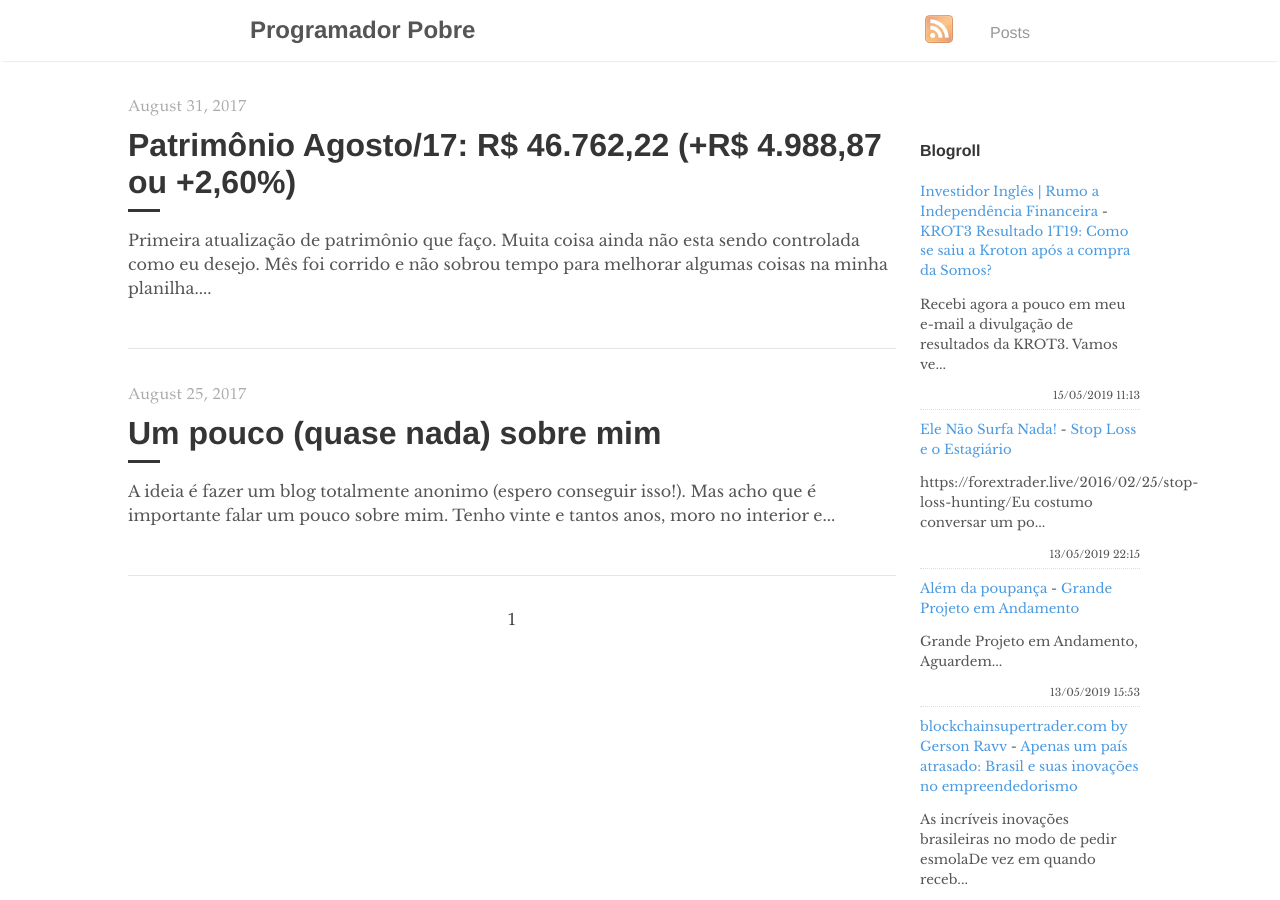
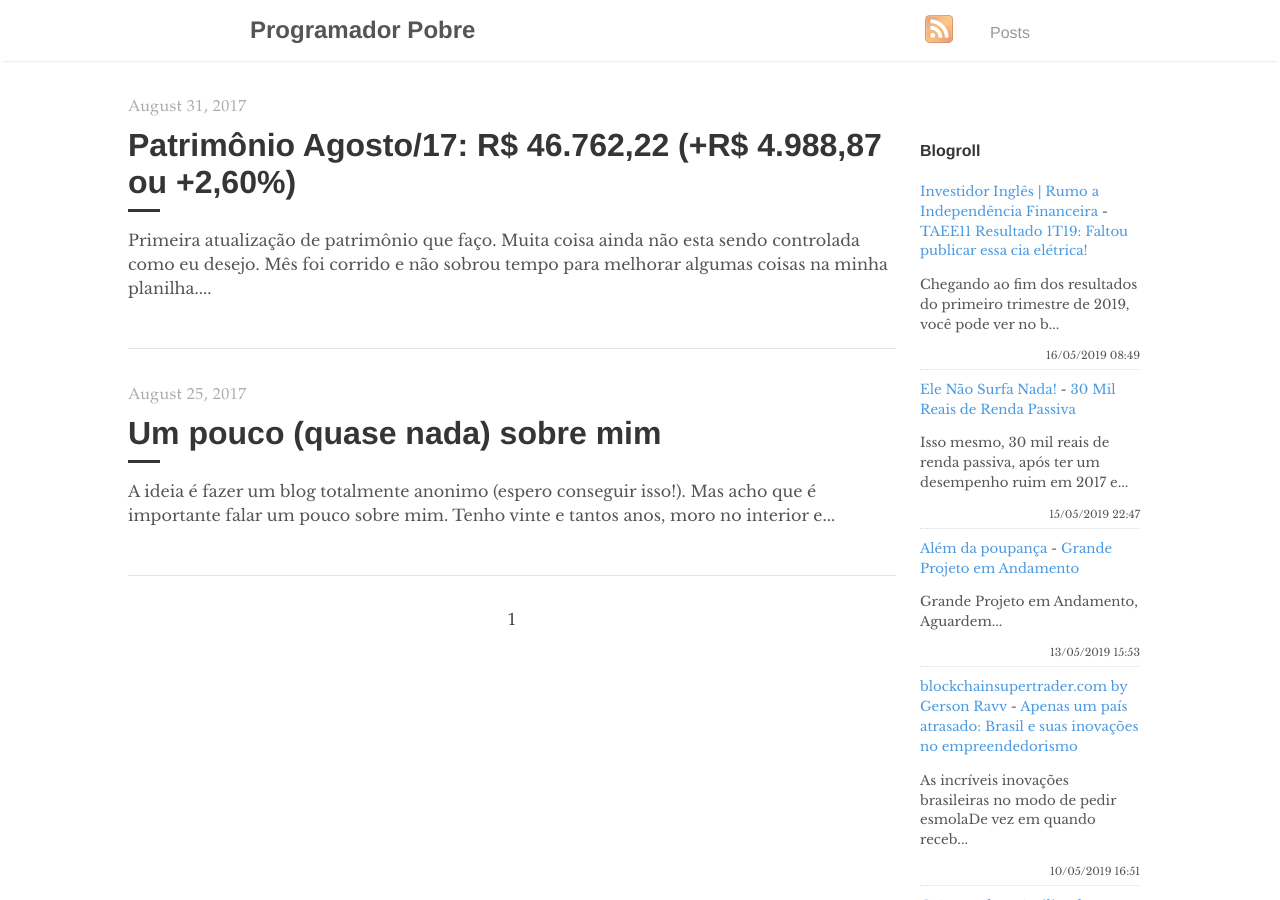
Before and after one commit to programadorpobre/programadorpobre.github.io, a Jekyll site: the page built from index.html, in a window 1280 px wide and 900 px high. Built offline with Jekyll 4.4.1, drawn with Linux system fonts in a browser that asks for light colours; the list of posts is cut into pages by our own code; comment, search, counter and statistics services are not loaded.

Commit message:
[ci skip] travis #649

```diff
--- a/_includes/feed-entries.html
+++ b/_includes/feed-entries.html
@@ -1,12 +1,12 @@
 <div class="feed-entry">
-    <a class="feed-entry-site-name" href="https://www.investidoringles.com/">Investidor Inglês | Rumo a Independência Financeira</a> - <a class="feed-entry-title" href="https://www.investidoringles.com/2019/05/krot3-resultado-1t19.html">KROT3 Resultado 1T19: Como se saiu a Kroton após a compra da Somos?</a>
-    <p class="feed-entry-summary">Recebi agora a pouco em meu e-mail a divulgação de resultados da KROT3. Vamos ve...</p>
-    <time datetime="2019-05-15T11:13:00.001-03:00">15/05/2019 11:13</time>
+    <a class="feed-entry-site-name" href="https://www.investidoringles.com/">Investidor Inglês | Rumo a Independência Financeira</a> - <a class="feed-entry-title" href="https://www.investidoringles.com/2019/05/taee11-resultado-1t19.html">TAEE11 Resultado 1T19: Faltou publicar essa cia elétrica!</a>
+    <p class="feed-entry-summary">Chegando ao fim dos resultados do primeiro trimestre de 2019, você pode ver no b...</p>
+    <time datetime="2019-05-16T08:49:00.001-03:00">16/05/2019 08:49</time>
 </div>
 <div class="feed-entry">
-    <a class="feed-entry-site-name" href="https://elenaosurfanada.blogspot.com/">Ele Não Surfa Nada!</a> - <a class="feed-entry-title" href="https://elenaosurfanada.blogspot.com/2019/05/stop-loss-e-o-estagiario.html">Stop Loss e o Estagiário</a>
-    <p class="feed-entry-summary">https://forextrader.live/2016/02/25/stop-loss-hunting/Eu costumo conversar um po...</p>
-    <time datetime="2019-05-13T22:15:00.000-03:00">13/05/2019 22:15</time>
+    <a class="feed-entry-site-name" href="https://elenaosurfanada.blogspot.com/">Ele Não Surfa Nada!</a> - <a class="feed-entry-title" href="https://elenaosurfanada.blogspot.com/2019/05/30-mil-reais-de-renda-passiva.html">30 Mil Reais de Renda Passiva</a>
+    <p class="feed-entry-summary">Isso mesmo, 30 mil reais de renda passiva, após ter um desempenho ruim em 2017 e...</p>
+    <time datetime="2019-05-15T22:47:00.000-03:00">15/05/2019 22:47</time>
 </div>
 <div class="feed-entry">
     <a class="feed-entry-site-name" href="https://alemdapoupanca.blogspot.com/">Além da poupança</a> - <a class="feed-entry-title" href="https://alemdapoupanca.blogspot.com/2019/05/grande-projeto-em-andamento.html">Grande Projeto em Andamento</a>
```
